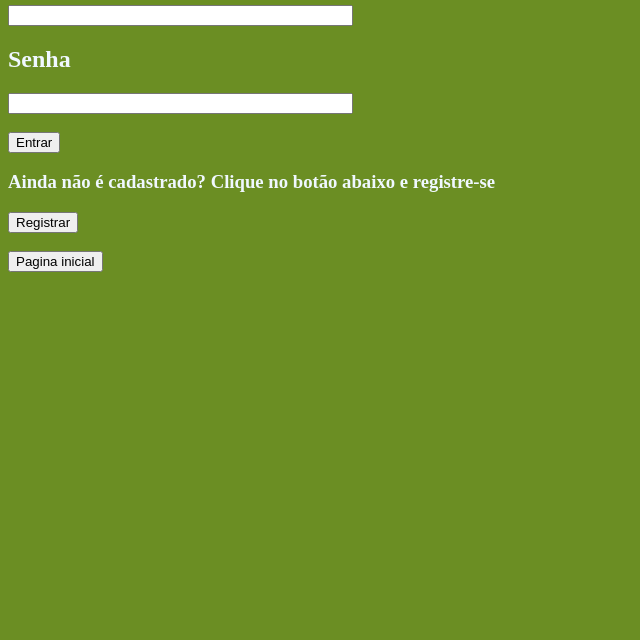
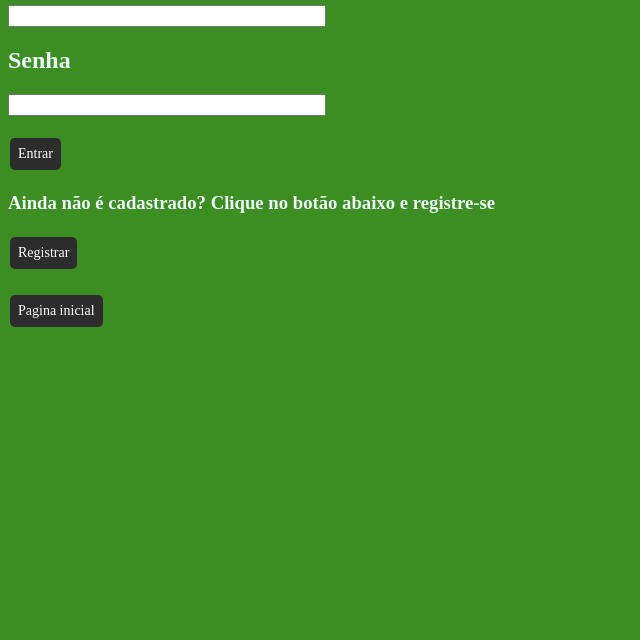
Before and after one commit to AlGouvea/InfectiousMap, a plain HTML site: page html/loginregister.html in a window 1280 px wide. Shown: the part 160-800 px from the top of the page, without its empty margins (0-640 px from the left). Drawn offline with Linux system fonts and the light colour scheme.

Commit message:
Alterações básicas no CSS das páginas iniciais

```diff
--- a/html/loginregister.html
+++ b/html/loginregister.html
@@ -6,9 +6,27 @@
     <title>Login</title>
     <style>
         body{
-            background-color: olivedrab;
+            background-color: rgb(60, 142, 35);;
             color: aliceblue;
         }
+        .button {
+            background-color: #2c2c2c; /* Green */
+            border: none;
+            color: white;
+            padding: 8px;
+            text-align: center;
+            display: inline-block;
+            font-size: 14px;
+            margin: 4px 2px;
+            cursor: pointer;
+            border-radius: 5px;
+        }
+
+        /*Muda a fonte do html inteiro*/
+        html *{
+            font-family: "Product Sans", Bold, sans-seriff !important;
+        }
+
     </style>
 </head>
 <body>
@@ -20,12 +38,12 @@
     <input type="text" name="Senha" size="40" />
     <br>
     <br>
-    <button>Entrar</button>
+    <button class="button">Entrar</button>
     <br>
     <h3>Ainda não é cadastrado? Clique no botão abaixo e registre-se</h3>
-    <a href="/register"><button>Registrar</button></a>
+    <a href="/register"><button class="button">Registrar</button></a>
     <br>
     <br>
-    <a href="/"><button>Pagina inicial</button></a>
+    <a href="/"><button class="button">Pagina inicial</button></a>
 </body>
 </html>
```
Also changed, not shown: html/index.html (+22 -4 lines), html/register.html (+18 -3 lines), html/sobre.html (+17 -2 lines).
